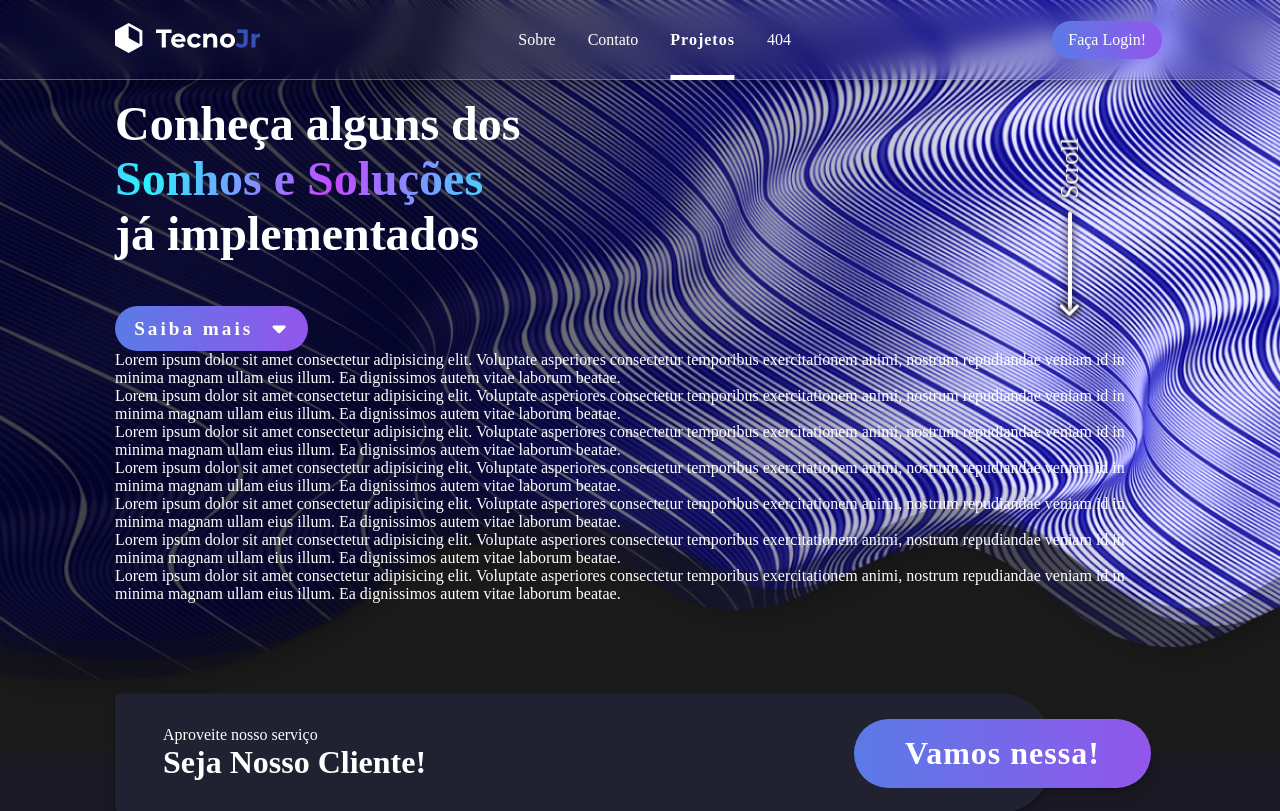
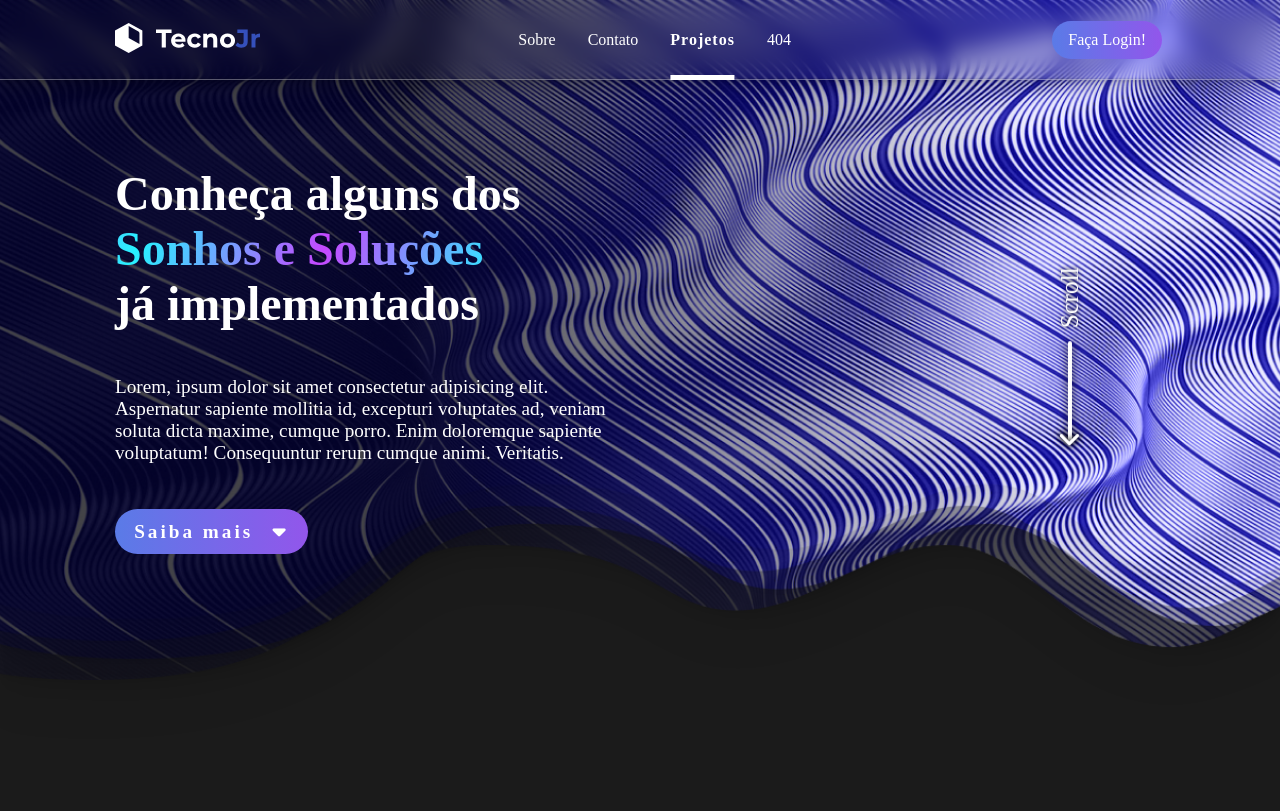
Before and after one commit to igorroc/tecno-site-2.0, a React (Vite) app in the folder tecno_site/: page /projects in a window 1280 px wide. Shown: the top 811 px of the page. Built offline with nearby package versions, Linux system fonts and the light colour scheme.

Commit message:
[fix]: Correct wrapper

```diff
--- a/tecno_site/src/pages/Projects.tsx
+++ b/tecno_site/src/pages/Projects.tsx
@@ -9,26 +9,7 @@ import { BackgroundImage } from "../components/BackgroundImage"
 import { ScrollIndicator } from "../components/ScrollIndicator"
 import { Footer } from "../components/Footer"
 import { Division } from "../components/Division"
-
-const WrapperContent = styled("div", {
-	position: "relative",
-	width: "100%",
-	display: "flex",
-	flexDirection: "column",
-	gap: "45px",
-
-	marginTop: "6em",
-
-	"& > h1": {
-		fontSize: "3em",
-		width: "max-content",
-	},
-
-	"& > p": {
-		fontSize: "1.2em",
-		maxWidth: "500px",
-	},
-})
+import { WrapperMainContent } from "../components/WrapperMainContent"
 
 function Projects() {
 	return (
@@ -36,62 +17,28 @@ function Projects() {
 			<Header active="Projetos"></Header>
 			<BackgroundImage image={mainBg}></BackgroundImage>
 			<MaxWidthWrapper>
-				<WrapperContent>
+				<WrapperMainContent>
 					<h1>
 						Conheça alguns dos
 						<MainText>Sonhos e Soluções</MainText>
 						já implementados
 					</h1>
+					<p>
+						Lorem, ipsum dolor sit amet consectetur adipisicing
+						elit. Aspernatur sapiente mollitia id, excepturi
+						voluptates ad, veniam soluta dicta maxime, cumque porro.
+						Enim doloremque sapiente voluptatum! Consequuntur rerum
+						cumque animi. Veritatis.
+					</p>
 
 					<Button url="#">
 						Saiba mais
 						<i className="fa-solid fa-caret-down"></i>
 					</Button>
 					<ScrollIndicator />
-				</WrapperContent>
-				<p>
-					Lorem ipsum dolor sit amet consectetur adipisicing elit.
-					Voluptate asperiores consectetur temporibus exercitationem
-					animi, nostrum repudiandae veniam id in minima magnam ullam
-					eius illum. Ea dignissimos autem vitae laborum beatae.
-				</p>
-				<p>
-					Lorem ipsum dolor sit amet consectetur adipisicing elit.
-					Voluptate asperiores consectetur temporibus exercitationem
-					animi, nostrum repudiandae veniam id in minima magnam ullam
-					eius illum. Ea dignissimos autem vitae laborum beatae.
-				</p>
-				<p>
-					Lorem ipsum dolor sit amet consectetur adipisicing elit.
-					Voluptate asperiores consectetur temporibus exercitationem
-					animi, nostrum repudiandae veniam id in minima magnam ullam
-					eius illum. Ea dignissimos autem vitae laborum beatae.
-				</p>
-				<p>
-					Lorem ipsum dolor sit amet consectetur adipisicing elit.
-					Voluptate asperiores consectetur temporibus exercitationem
-					animi, nostrum repudiandae veniam id in minima magnam ullam
-					eius illum. Ea dignissimos autem vitae laborum beatae.
-				</p>
-				<p>
-					Lorem ipsum dolor sit amet consectetur adipisicing elit.
-					Voluptate asperiores consectetur temporibus exercitationem
-					animi, nostrum repudiandae veniam id in minima magnam ullam
-					eius illum. Ea dignissimos autem vitae laborum beatae.
-				</p>
-				<p>
-					Lorem ipsum dolor sit amet consectetur adipisicing elit.
-					Voluptate asperiores consectetur temporibus exercitationem
-					animi, nostrum repudiandae veniam id in minima magnam ullam
-					eius illum. Ea dignissimos autem vitae laborum beatae.
-				</p>
-				<p>
-					Lorem ipsum dolor sit amet consectetur adipisicing elit.
-					Voluptate asperiores consectetur temporibus exercitationem
-					animi, nostrum repudiandae veniam id in minima magnam ullam
-					eius illum. Ea dignissimos autem vitae laborum beatae.
-				</p>
+				</WrapperMainContent>
 			</MaxWidthWrapper>
+			<Division height="normal" line={false} />
 			<Footer />
 		</div>
 	)
```
